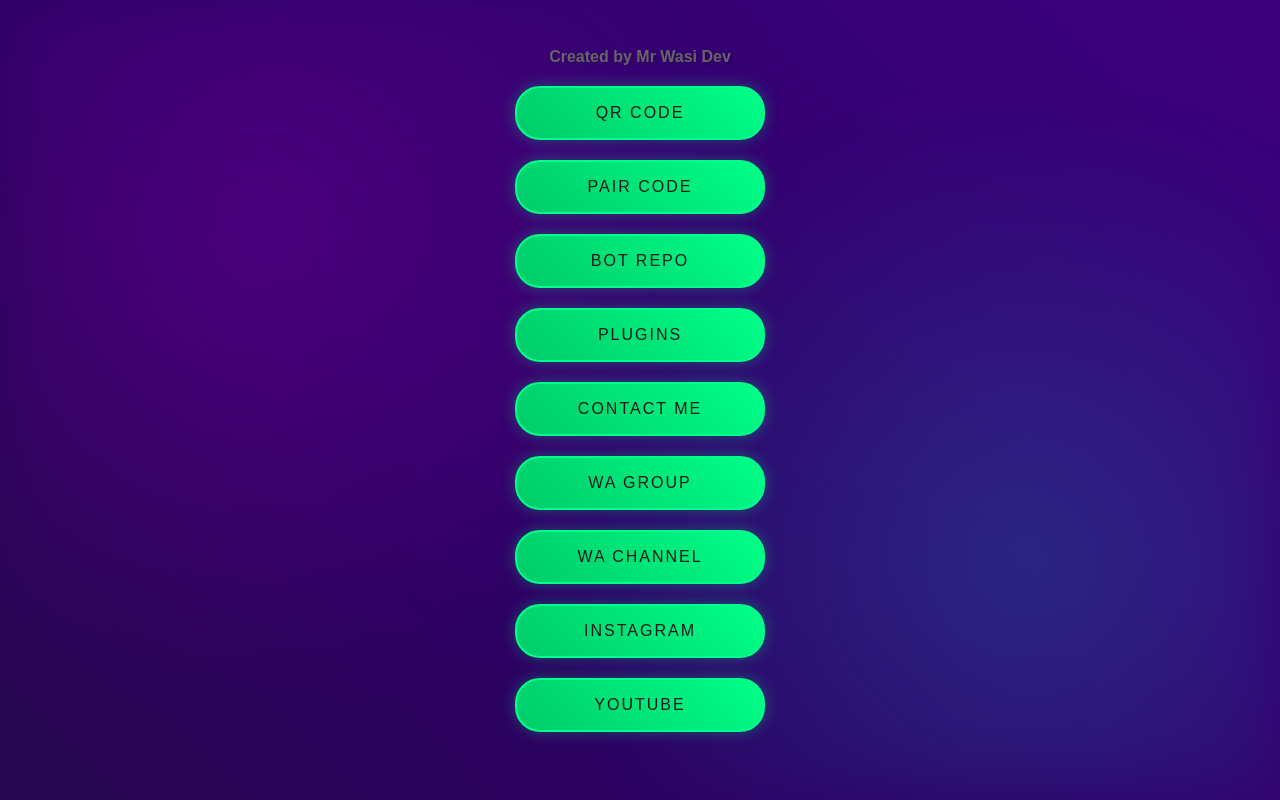
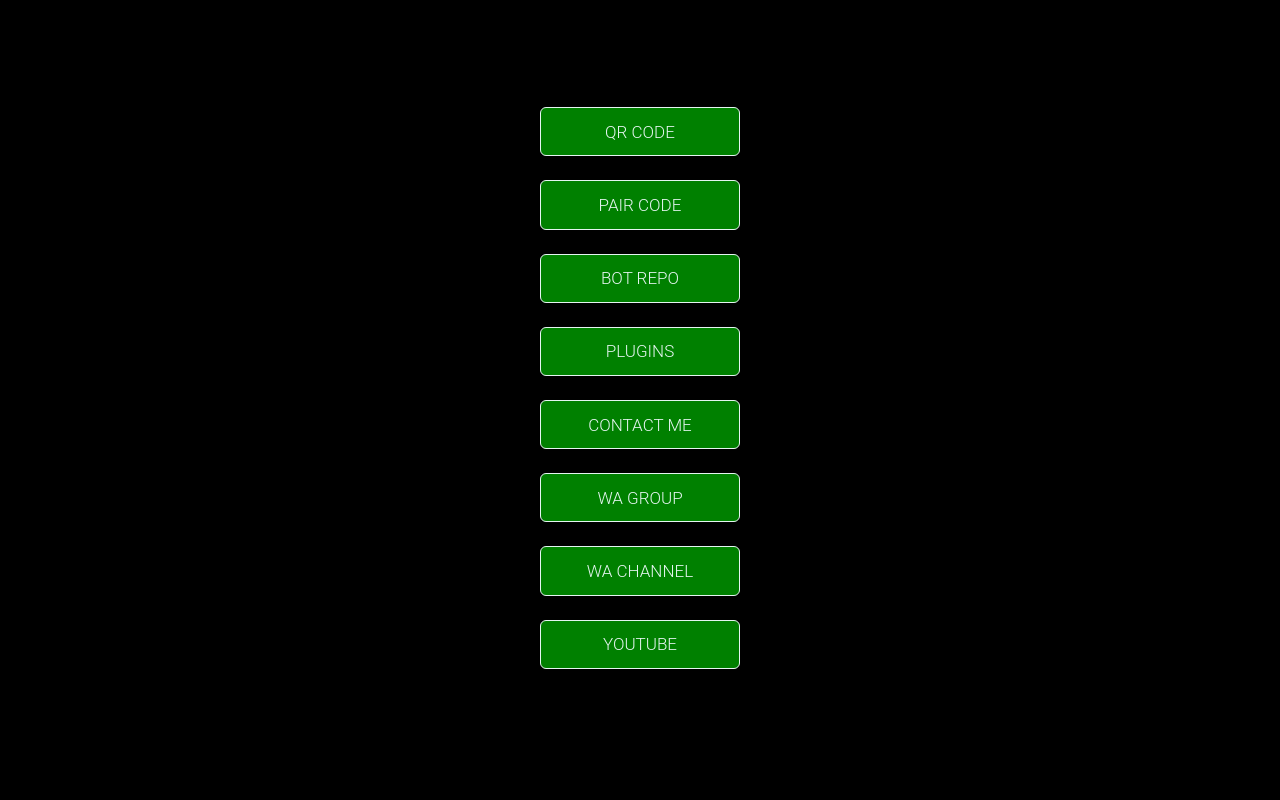
Before and after one commit to Gamerpraise/session, a website: page wasipage.html in a window 1280 px wide. Drawn offline with Linux system fonts and the light colour scheme.

Commit message:
Add files via upload

```diff
--- a/wasipage.html
+++ b/wasipage.html
@@ -2,7 +2,7 @@
 <html lang="en">
 <head>
   <meta charset="UTF-8">
-  <title>WASI TECH BOT </title>
+  <title>GAMERPRAISE </title>
   <meta name="viewport" content="width=device-width, initial-scale=1.0">
   <style>
     body {
@@ -12,63 +12,28 @@
       justify-content: center;
       height: 100vh;
       margin: 0;
-      background: linear-gradient(45deg, #000000, #1a1a1a, #2d0066, #4d0099);
-      background-size: 400% 400%;
-      animation: gradientBG 15s ease infinite;
-      font-family: 'Poppins', sans-serif;
-      color: #ffffff;
-      overflow: hidden;
-      position: relative;
-    }
-
-    body::before {
-      content: '';
-      position: absolute;
-      top: 0;
-      left: 0;
-      right: 0;
-      bottom: 0;
-      background:
-        radial-gradient(circle at 20% 30%, rgba(255, 0, 255, 0.15) 0%, transparent 40%),
-        radial-gradient(circle at 80% 70%, rgba(0, 255, 255, 0.15) 0%, transparent 40%);
-      filter: blur(30px);
-      z-index: -1;
-    }
-
-    @keyframes gradientBG {
-      0% {
-        background-position: 0% 50%;
-      }
-      50% {
-        background-position: 100% 50%;
-      }
-      100% {
-        background-position: 0% 50%;
-      }
+      background-color: black;
     }
 
     .btn {
-      --color: #00ff88;
-      --color2: #1a1a1a;
-      width: 250px;
-      padding: 1em 2em;
-      background: linear-gradient(45deg, #00cc69, #00ff88);
-      border-radius: 25px;
-      border: 2px solid var(--color);
-      box-shadow: 0 0 15px rgba(0, 255, 136, 0.3);
-      transition: all 0.4s ease;
+      --color: #e5f5f1;
+      --color2: rgb(0, 0, 0);
+      width: 200px;
+      padding: 0.8em 1.75em;
+      background-color: green;
+      border-radius: 6px;
+      border: .3px solid var(--color);
+      transition: .5s;
       position: relative;
       overflow: hidden;
       cursor: pointer;
       z-index: 1;
-      font-weight: 500;
-      font-size: 16px;
-      font-family: 'Poppins', sans-serif;
+      font-weight: 300;
+      font-size: 17px;
+      font-family: 'Roboto', 'Segoe UI', sans-serif;
       text-transform: uppercase;
-      letter-spacing: 2px;
-      color: var(--color2);
-      margin-bottom: 20px;
-      backdrop-filter: blur(5px);
+      color: var(--color);
+      margin-bottom: 24px;
     }
 
     .btn::after, .btn::before {
@@ -89,22 +54,6 @@
       top: -50%;
       left: -25%;
       transform: skew(90deg) rotate(180deg) translate(-50%, -50%);
-      animation: buttonPulse 2s infinite;
-    }
-
-    @keyframes buttonPulse {
-      0% {
-        transform: skew(90deg) rotate(180deg) translate(-50%, -50%) scale(1);
-        opacity: 1;
-      }
-      50% {
-        transform: skew(90deg) rotate(180deg) translate(-50%, -50%) scale(1.1);
-        opacity: 0.8;
-      }
-      100% {
-        transform: skew(90deg) rotate(180deg) translate(-50%, -50%) scale(1);
-        opacity: 1;
-      }
     }
 
     .btn:hover::before {
@@ -126,18 +75,16 @@
   </style>
 </head>
 <body>
-  <div style="text-align: center; margin-bottom: 20px; color: #666;">
-    <div style="font-weight: bold; animation: float 3s ease-in-out infinite; text-shadow: 2px 2px 4px rgba(0,0,0,0.2);">Created by Mr Wasi Dev</div>
-  </div>
 
   <button onclick="window.open(`/wasiqr`)" class="btn">QR Code</button>
   <button onclick="window.open(`/pair`)" class="btn">Pair Code</button>
   <button onclick="window.open(`https://github.com/Gamerpraise/Gamerpraise`)" class="btn">Bot Repo</button>
   <button onclick="window.open(`https://github.com/Gamerpraise`)" class="btn">Plugins</button>
   <button onclick="window.open(`https://wa.me/2349121243622`)" class="btn">Contact Me</button>
-  <button onclick="window.open(`https://chat.whatsapp.com/EjhrEPtjoZoAU4AKNp9Id8`)" class="btn">Wa Group</button>
+  <button onclick="window.open(`https://chat.whatsapp.com/EjhrEPtjoZoAU4AKNp9Id8?mode=ac_t`)" class="btn">Wa Group</button>
   <button onclick="window.open(`https://whatsapp.com/channel/0029VbBRPc3CMY0IePiiU808`)" class="btn">Wa Channel</button>
-  <button onclick="window.open(`https://instagram.com/gamerpraise001`)" class="btn">Instagram</button>
-  <button onclick="window.open(`https://youtube.com/@gamerpraise-mods`)" class="btn">Youtube</button>
+  <button onclick="window.open(`https://www.youtube.com/@gamerpraise-mods`)" class="btn">Youtube</button>
+
+
 </body>
 </html>
```
Also changed, not shown: pair.html (+1 -1 lines), pair.js (+7 -7 lines), wasiqr.js (+8 -8 lines).
